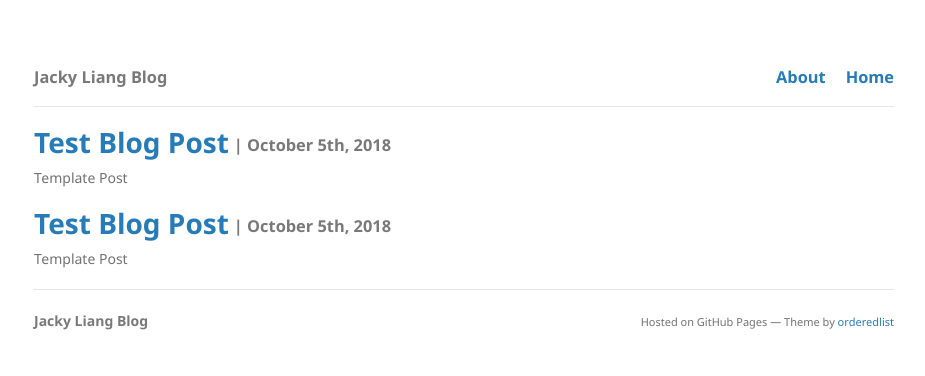
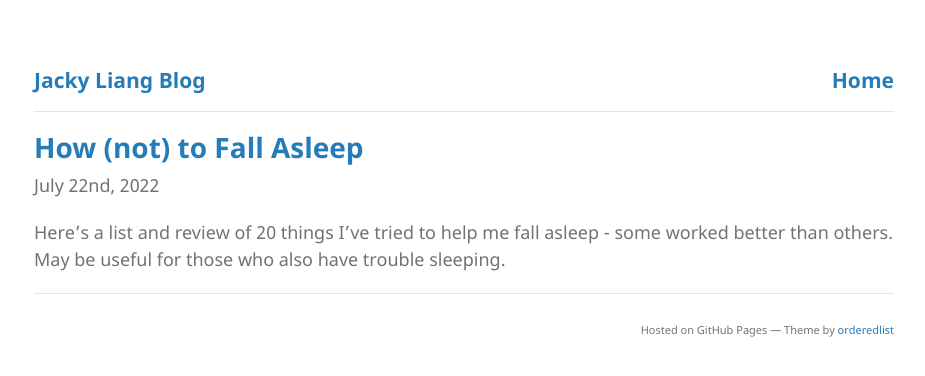
Before and after one commit to jacky-liang/jacky.io, a Jekyll site: the page built from blog/index.md, in a window 1280 px wide. Shown: the top 376 px of the page, without its empty margins (176-1101 px from the left). Built offline with Jekyll 4.4.1, drawn with Linux system fonts in a browser that asks for light colours; a style sheet for code colours, icons or effects is not loaded; our own code applies the rules of GitHub Pages for plain Markdown files.

Commit message:
blog post on sleep

```diff
--- a/_layouts/blog.html
+++ b/_layouts/blog.html
@@ -42,13 +42,12 @@
     src="https://cdnjs.cloudflare.com/ajax/libs/mathjax/2.7.5/MathJax.js?config=TeX-MML-AM_CHTML" async>
     </script>
   </head>
-  <body>
+  <body class="blog">
     <div class="wrapper">
         <div class="blog-header">
-            <h3> Jacky Liang Blog </h3>
+            <h3> <a href="/blog"> Jacky Liang Blog </a> </h3>
             <div class="nav">
-                <h3><a href="/">About </a></h3>
-                <h3><a href="/blog">Home</a></h3>
+                <h3><a href="/"> Home </a></h3>
             </div>
             <hr>
         </div>
@@ -59,7 +58,6 @@
 
       <footer class="blog">
             <hr>
-            <h4> Jacky Liang Blog </h4>
             <div class="credit">
                 <p><small>Hosted on GitHub Pages &mdash; Theme by <a href="https://github.com/orderedlist">orderedlist</a></small></p>
             </div>
--- a/assets/css/blog.css
+++ b/assets/css/blog.css
@@ -1,3 +1,11 @@
+body.blog{
+    font-size: 18px;
+}
+
+body.blog h2 {
+    margin-top: 40px;
+}
+
 .blog-header {
     margin: 10px 0px 10px 0px;
 }
@@ -57,7 +65,6 @@ footer.blog .credit {
     color: #797979;
 }
 
-
 .blog-post-list p {
     clear: both;
 }
--- a/blog/index.md
+++ b/blog/index.md
@@ -2,10 +2,7 @@
 layout: blog
 ---
 
-# [Test Blog Post](./2018-10-05-Test-Blog-Post)
-### | October 5th, 2018
-Template Post
+# [How (not) to Fall Asleep](./2020-07-22-sleep)
+July 22nd, 2022
 
-# [Test Blog Post](./2018-10-05-Test-Blog-Post)
-### | October 5th, 2018
-Template Post
+Here's a list and review of 20 things I've tried to help me fall asleep - some worked better than others. May be useful for those who also have trouble sleeping.
```
Also changed, not shown: _layouts/blog_post.html (+3 -5 lines), _layouts/default.html (+6 -4 lines), blog/2020-07-22-sleep.md (added, +121 -0 lines), index.md (+2 -0 lines).
